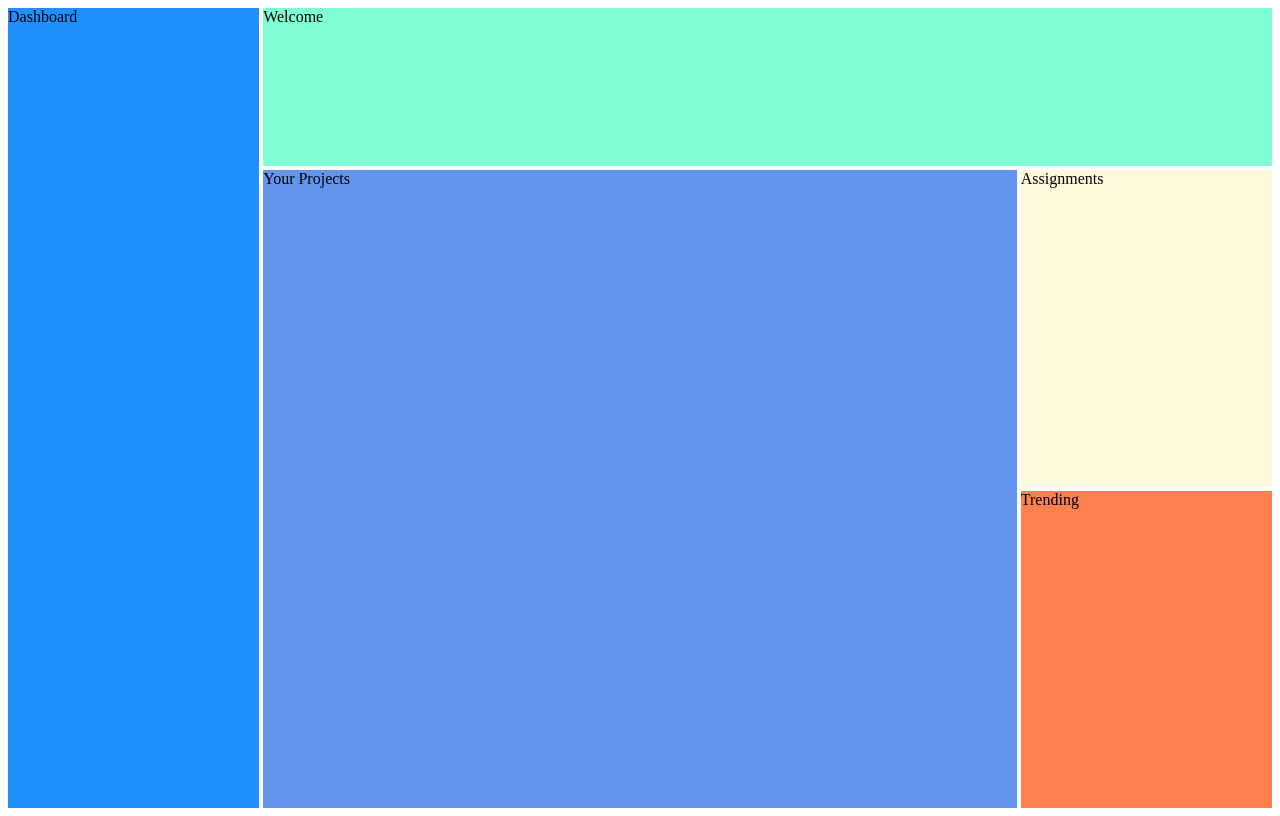
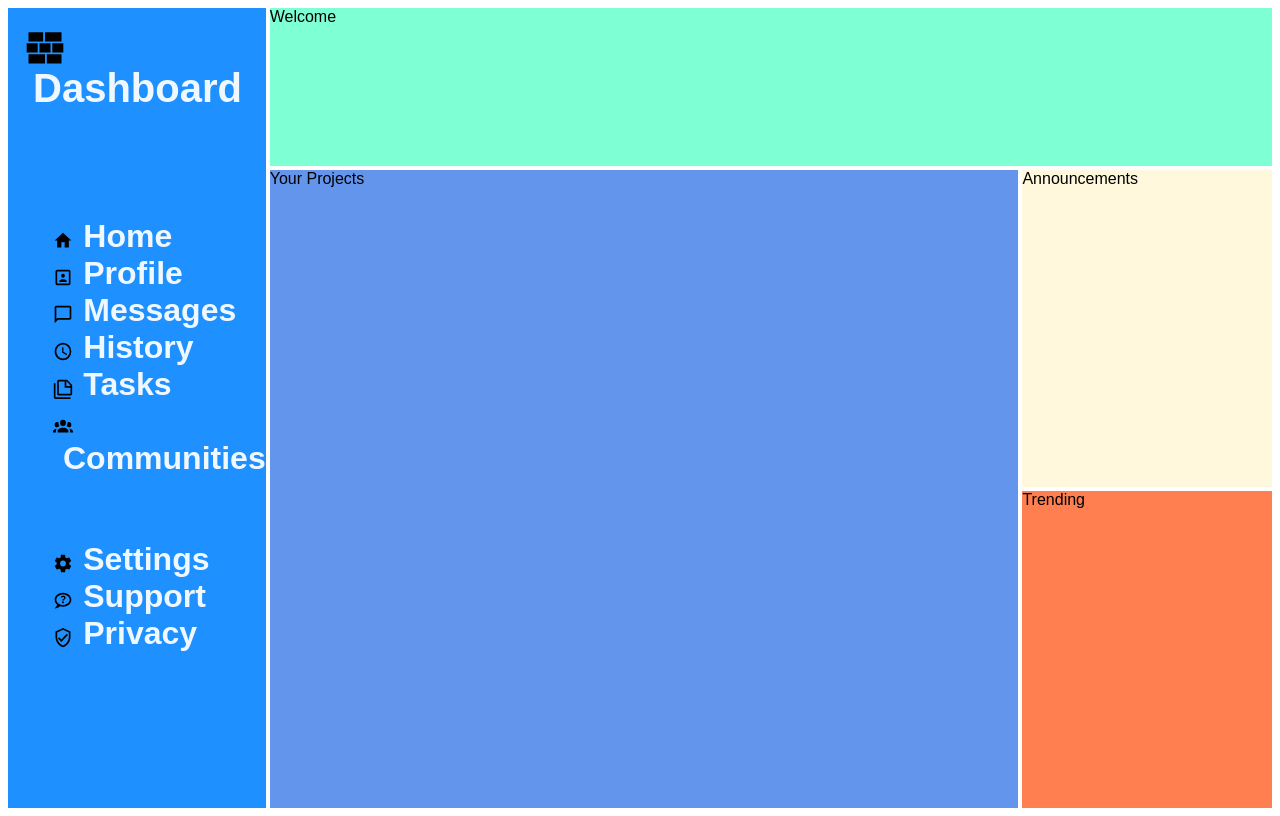
Before and after one commit to dabies/odin-admin-dashboard, a plain HTML site: page index.html in a window 1280 px wide. Drawn offline with Linux system fonts and the light colour scheme.

Commit message:
Finished sidebar, added SVG image files
Finished styling sidebar element, may switch around with colors later
though. Also added all SVG files needed for project.

```diff
--- a/index.html
+++ b/index.html
@@ -9,9 +9,26 @@
 <body>
     <div class="grid">
         <header class="header">Welcome</header>
-        <div class="sidebar">Dashboard</div>
+        <div class="sidebar">
+            <ul class="logo">
+                <li><img src="logos/wall.svg" alt="dashboard logo">Dashboard</li>
+            </ul>
+            <ul class="links">
+                <li><img src="logos/home.svg" alt="Home logo">Home</li>
+                <li><img src="logos/account-box-outline.svg" alt="profile logo">Profile</li>
+                <li><img src="logos/message-outline.svg" alt="messages logo">Messages</li>
+                <li><img src="logos/clock-outline.svg" alt="history logo">History</li>
+                <li><img src="logos/note-multiple-outline.svg" alt="tasks logo">Tasks</li>
+                <li><img src="logos/account-group.svg" alt="communities logo">Communities</li>
+            </ul>
+            <ul class="links">
+                <li><img src="logos/cog.svg" alt="settings logo">Settings</li>
+                <li><img src="logos/chat-question-outline.svg" alt="support logo">Support</li>
+                <li><img src="logos/shield-check-outline.svg" alt="privacy logo">Privacy</li>
+            </ul>
+        </div>
         <div class="projects">Your Projects</div>
-        <div class="assignments">Assignments</div>
+        <div class="announcements">Announcements</div>
         <div class="trending">Trending</div>
     </div>
 </body>
--- a/style.css
+++ b/style.css
@@ -1,3 +1,7 @@
+* {
+    font-family: Arial, Helvetica, sans-serif;
+}
+
 .grid {
     display: grid;
     grid-template-columns: 1fr 3fr 1fr;
@@ -15,7 +19,12 @@
 .sidebar {
     background-color: dodgerblue;
     display: grid;
+    grid-template-rows: 1fr 3fr 3fr;
     grid-area: 1 / 1 / -1 / 2;
+    color: aliceblue;
+    font-size: 2rem;
+    font-weight: bold;
+    align-content: center;
 }
 
 .projects {
@@ -24,7 +33,7 @@
     grid-area: 2 / 2 / -1 / 3;
 }
 
-.assignments {
+.announcements {
     background-color:cornsilk;
     display: grid;
     grid-area: 2 / 3 / 3 / -1;
@@ -35,3 +44,37 @@
     display: grid;
     grid-area: 3 / 3 / -1 / -1;
 }
+
+li {
+    list-style: none;
+}
+
+.links li {
+    margin-left: 15px;
+}
+
+.links li:hover {
+    position: relative;
+    bottom: 2px;
+}
+
+li img {
+    width: 10%;
+    height: 5%;
+    position: relative;
+    top: 4px;
+    right: 10px;
+}
+
+.logo img {
+    width: 20%;
+    height: 10%;
+    top: 12px;
+}
+
+.logo {
+    font-size: 2.5rem;
+    position: relative;
+    right: 15px;
+    bottom: 35px;
+}
```
Also changed, not shown: logos/account-box-outline.svg (added), logos/account-group.svg (added), logos/bell-ring-outline.svg (added), logos/chat-question-outline.svg (added), logos/clock-outline.svg (added), logos/cog.svg (added), logos/dots-hexagon.svg (added), logos/eye-plus-outline.svg (added), logos/home.svg (added), logos/magnify.svg (added), logos/message-outline.svg (added), logos/note-multiple-outline.svg (added), logos/share-variant-outline.svg (added), logos/shield-check-outline.svg (added), 2 more files.
